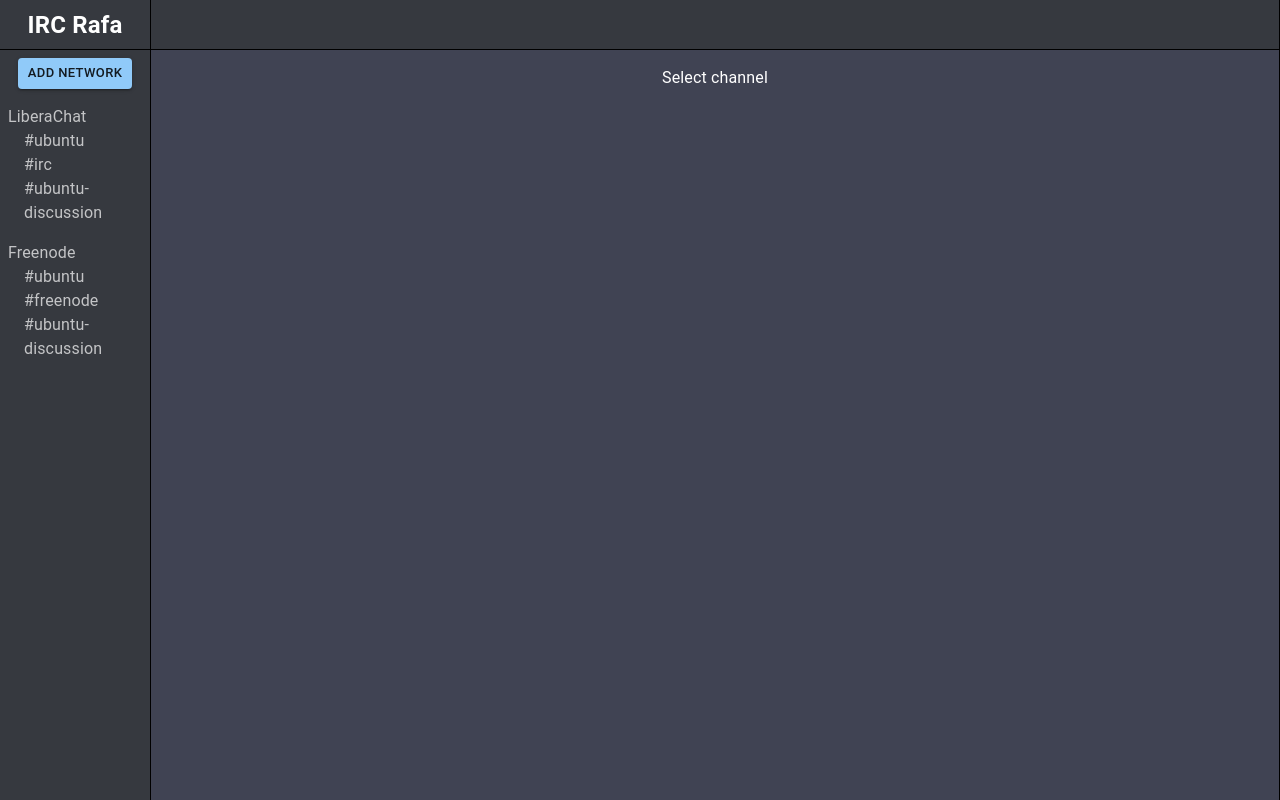
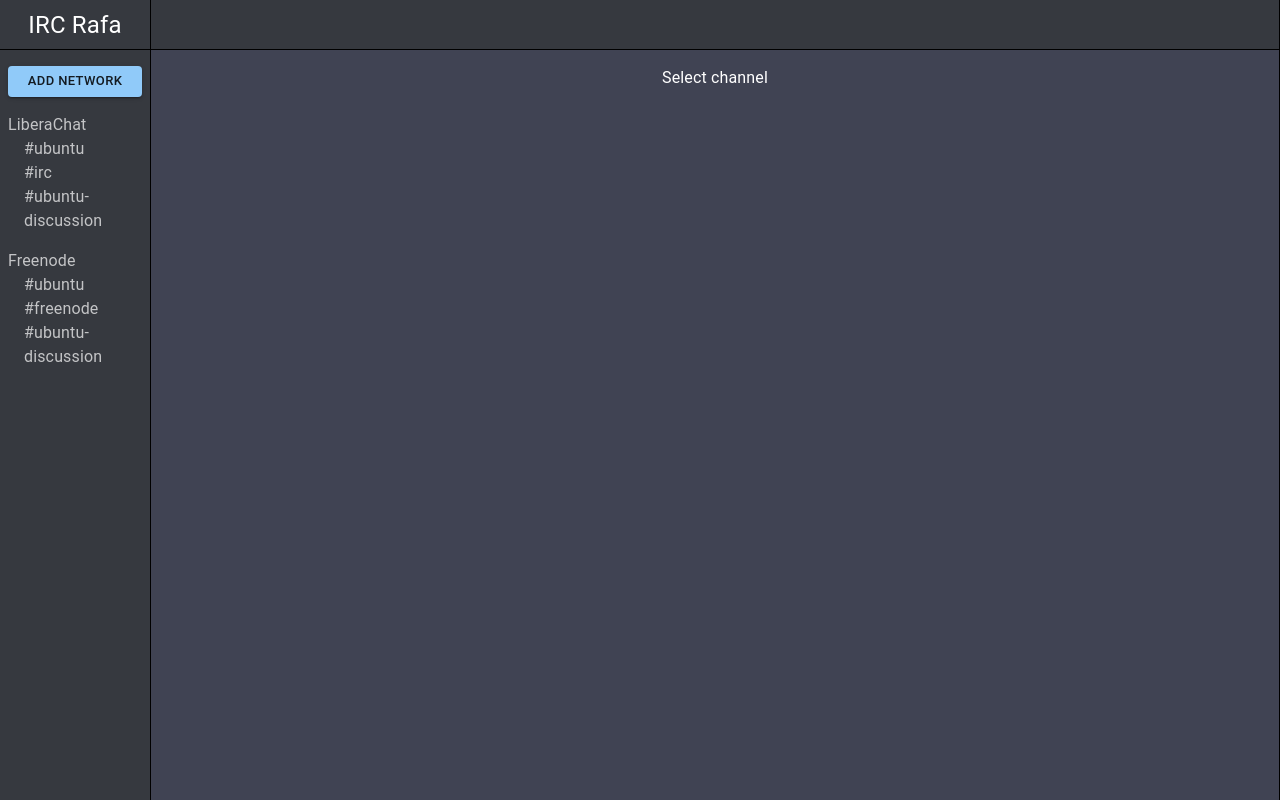
Before and after one commit to croraf/irc-rafa, a React (Create React App) app: page / in a window 1280 px wide. Built offline with nearby package versions, Linux system fonts and the light colour scheme.

Commit message:
Minor styling

```diff
--- a/src/features/sidebar/NetworksList.tsx
+++ b/src/features/sidebar/NetworksList.tsx
@@ -42,14 +42,14 @@ export const NetworksList = () => {
     <aside
       style={{
         width: "100%",
-        padding: "0.5rem",
+        padding: "1rem 0.5rem",
         display: "flex",
         flexDirection: "column",
         boxSizing: "border-box",
       }}
     >
       <div style={{ width: "100%", textAlign: "center", marginBottom: "1rem" }}>
-        <Button variant="contained" size="small">
+        <Button variant="contained" size="small" style={{ width: "100%" }}>
           Add network
         </Button>
       </div>
--- a/src/features/sidebar/Sidebar.tsx
+++ b/src/features/sidebar/Sidebar.tsx
@@ -10,7 +10,6 @@ export const Sidebar = () => {
           fontSize: "1.5rem",
           lineHeight: "50px",
           textAlign: "center",
-          fontWeight: 'bold',
           boxSizing: 'border-box'
         }}
       >
```
